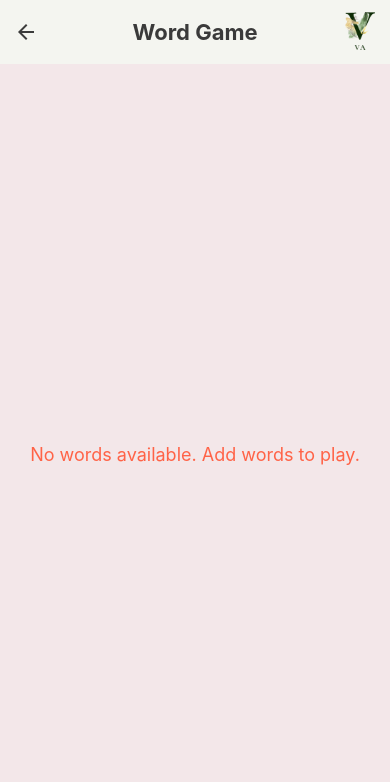
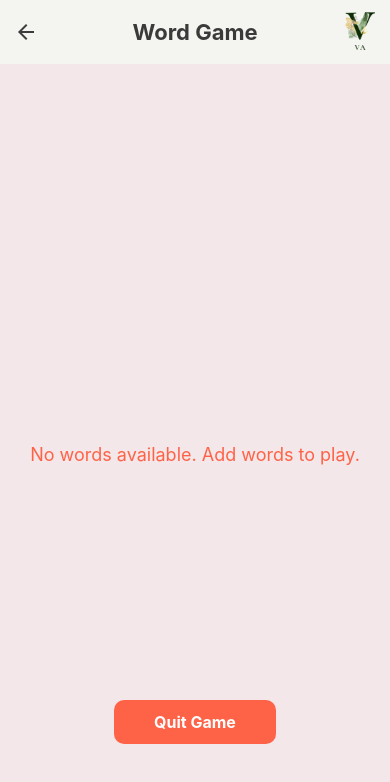
Before and after one commit to Ivan-Fesenko/EnglishVocabularyApp, a React Native app: screen /WordGame in a window 390 px wide. Shown: the top 782 px of the page. Built offline with nearby package versions, Linux system fonts and the light colour scheme.

Commit message:
Додавання нових кнопок та зміни функціоналу в іграх

```diff
--- a/components/games/PhraseGame.js
+++ b/components/games/PhraseGame.js
@@ -9,7 +9,7 @@ import {
 } from 'react-native';
 import AsyncStorage from '@react-native-async-storage/async-storage';
 
-const PhraseGame = () => {
+const PhraseGame = ({ navigation }) => {
     const [phrases, setPhrases] = useState([]);
     const [currentPhraseIndex, setCurrentPhraseIndex] = useState(0);
     const [choices, setChoices] = useState([]);
@@ -96,8 +96,13 @@ const PhraseGame = () => {
         nextPhrase();
     };
 
-    const quitGame = () => {
-        showModal();
+    const showModal = () => {
+        setModalVisible(true);
+        Animated.timing(fadeAnim, {
+            toValue: 1,
+            duration: 500,
+            useNativeDriver: true,
+        }).start();
     };
 
     const resetGame = () => {
@@ -106,16 +111,7 @@ const PhraseGame = () => {
         setScore(0);
         setIncorrect(0);
         setSkipped(0);
-        loadPhrases(); // Скидання гри та перезавантаження фраз
-    };
-
-    const showModal = () => {
-        setModalVisible(true);
-        Animated.timing(fadeAnim, {
-            toValue: 1,
-            duration: 500,
-            useNativeDriver: true,
-        }).start();
+        loadPhrases();
     };
 
     if (phrases.length === 0) {
@@ -142,14 +138,21 @@ const PhraseGame = () => {
                     <Text style={styles.choiceText}>{choice}</Text>
                 </TouchableOpacity>
             ))}
-            <View style={styles.buttonContainer}>
+            <View style={styles.topButtonContainer}>
                 <TouchableOpacity style={styles.skipButton} onPress={skipPhrase}>
                     <Text style={styles.buttonText}>Skip</Text>
                 </TouchableOpacity>
-                <TouchableOpacity style={styles.quitButton} onPress={quitGame}>
-                    <Text style={styles.buttonText}>Quit</Text>
+                <TouchableOpacity style={styles.getResultsButton} onPress={showModal}>
+                    <Text style={styles.buttonText}>Get Results Now</Text>
                 </TouchableOpacity>
             </View>
+
+            <TouchableOpacity
+                style={styles.quitButton}
+                onPress={() => navigation.navigate('Options')}
+            >
+                <Text style={styles.buttonText}>Quit Game</Text>
+            </TouchableOpacity>
 
             <Modal visible={modalVisible} animationType="fade" transparent={true}>
                 <View style={styles.modalContainer}>
@@ -174,8 +177,7 @@ const styles = StyleSheet.create({
         justifyContent: 'center',
         alignItems: 'center',
         padding: 20,
-        backgroundColor: '#f3e7e9'
-        // backgroundColor: #f0f4f7, у разі потреби, повернути цей колір всюди
+        backgroundColor: '#f3e7e9',
     },
     title: {
         fontSize: 24,
@@ -195,11 +197,12 @@ const styles = StyleSheet.create({
         color: '#fff',
         fontSize: 18,
     },
-    buttonContainer: {
+    topButtonContainer: {
         flexDirection: 'row',
         justifyContent: 'space-between',
         width: '80%',
         marginTop: 20,
+        gap: 15, // Adds spacing between buttons
     },
     skipButton: {
         backgroundColor: '#ffa500',
@@ -207,10 +210,18 @@ const styles = StyleSheet.create({
         paddingHorizontal: 30,
         borderRadius: 10,
     },
+    getResultsButton: {
+        backgroundColor: '#5f7ac3',
+        paddingVertical: 12,
+        paddingHorizontal: 30,
+        borderRadius: 10,
+    },
     quitButton: {
+        position: 'absolute',
+        bottom: 100, // Adjusts position higher
         backgroundColor: '#ff6347',
         paddingVertical: 12,
-        paddingHorizontal: 30,
+        paddingHorizontal: 40,
         borderRadius: 10,
     },
     buttonText: {
--- a/components/games/WordGame.js
+++ b/components/games/WordGame.js
@@ -2,7 +2,7 @@ import React, { useState, useEffect } from 'react';
 import { View, Text, TouchableOpacity, Modal, Animated, StyleSheet } from 'react-native';
 import AsyncStorage from '@react-native-async-storage/async-storage';
 
-const WordGame = () => {
+const WordGame = ({ navigation }) => {
     const [words, setWords] = useState([]);
     const [currentWordIndex, setCurrentWordIndex] = useState(0);
     const [choices, setChoices] = useState([]);
@@ -108,7 +108,7 @@ const WordGame = () => {
         setIncorrect(0);
         setSkipped(0);
         setModalVisible(false);
-        loadWords(); // Перезавантаження слів і скидання стану гри
+        loadWords();
     };
 
     return (
@@ -125,18 +125,25 @@ const WordGame = () => {
                             <Text style={styles.choiceText}>{choice}</Text>
                         </TouchableOpacity>
                     ))}
-                    <View style={styles.buttonContainer}>
+                    <View style={styles.topButtonContainer}>
                         <TouchableOpacity style={styles.skipButton} onPress={skipWord}>
                             <Text style={styles.buttonText}>Skip</Text>
                         </TouchableOpacity>
-                        <TouchableOpacity style={styles.quitButton} onPress={showModal}>
-                            <Text style={styles.buttonText}>Quit Game</Text>
+                        <TouchableOpacity style={styles.getResultsButton} onPress={showModal}>
+                            <Text style={styles.buttonText}>Get Results Now</Text>
                         </TouchableOpacity>
                     </View>
                 </>
             ) : (
                 <Text style={styles.noDataText}>No words available. Add words to play.</Text>
             )}
+
+            <TouchableOpacity
+                style={styles.quitButton}
+                onPress={() => navigation.navigate('Options')}
+            >
+                <Text style={styles.buttonText}>Quit Game</Text>
+            </TouchableOpacity>
 
             <Modal visible={modalVisible} animationType="fade" transparent={true}>
                 <View style={styles.modalContainer}>
@@ -157,7 +164,6 @@ const WordGame = () => {
         </View>
     );
 };
-
 
 const styles = StyleSheet.create({
     container: {
@@ -186,11 +192,12 @@ const styles = StyleSheet.create({
         color: '#fff',
         fontSize: 18,
     },
-    buttonContainer: {
+    topButtonContainer: {
         flexDirection: 'row',
         justifyContent: 'space-between',
         width: '80%',
         marginTop: 20,
+        gap: 15, // Adds spacing between "Skip" and "Get Results Now" buttons
     },
     skipButton: {
         backgroundColor: '#ffa500',
@@ -198,10 +205,18 @@ const styles = StyleSheet.create({
         paddingHorizontal: 30,
         borderRadius: 10,
     },
+    getResultsButton: {
+        backgroundColor: '#5f7ac3',
+        paddingVertical: 12,
+        paddingHorizontal: 30,
+        borderRadius: 10,
+    },
     quitButton: {
+        position: 'absolute',
+        bottom: 100, // Moves "Quit Game" button higher
         backgroundColor: '#ff6347',
         paddingVertical: 12,
-        paddingHorizontal: 30,
+        paddingHorizontal: 40,
         borderRadius: 10,
     },
     buttonText: {
```
Also changed, not shown: assets/ex.jpg (added).
